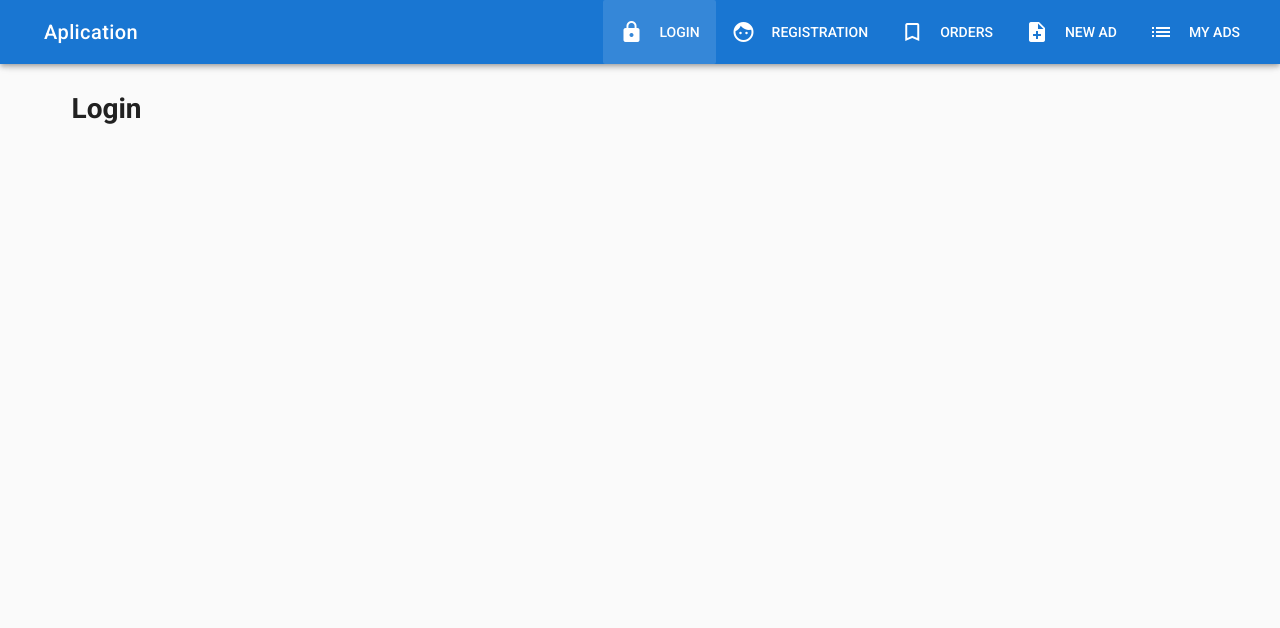
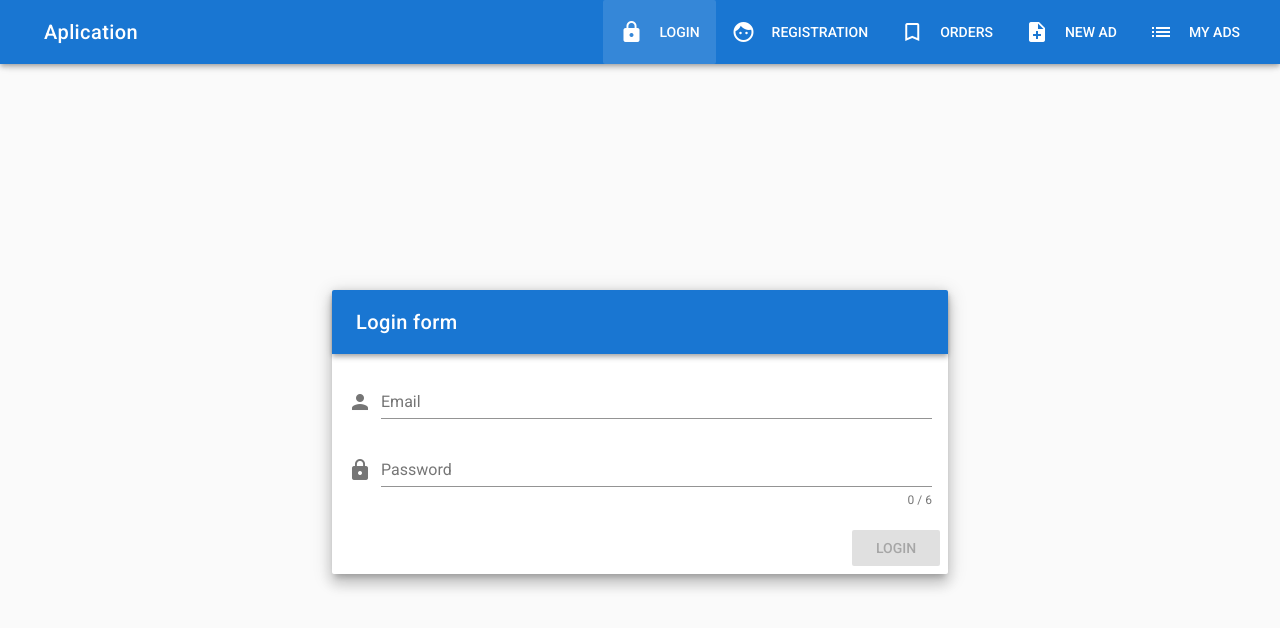
Before and after one commit to TatianaKrivonos/ad-project, a Vue app: page /login in a window 1280 px wide. Shown: the top 628 px of the page. Built offline with nearby package versions, Linux system fonts and the light colour scheme.

Commit message:
создание станицы логина

```diff
--- a/src/components/Auth/Login.vue
+++ b/src/components/Auth/Login.vue
@@ -1,8 +1,46 @@
 <template>
-  <v-container>
-    <v-layout row>
-      <v-flex xs12>
-        <h1>Login</h1>
+  <v-container fluid fill-height>
+    <v-layout align-center justify-center>
+      <v-flex xs12 sm8 md6>
+        <v-card class="elevation-10">
+          <v-toolbar dark color="primary">
+            <v-toolbar-title>Login form</v-toolbar-title>
+          </v-toolbar>
+          <v-card-text>
+            <v-form v-model="valid" validation>
+              <v-text-field
+                prepend-icon="person"
+                name="email"
+                label="Email"
+                type="email"
+                v-model="email"
+                :rules="emailRules"
+              >
+              </v-text-field>
+              <v-text-field
+                prepend-icon="lock"
+                name="password"
+                label="Password"
+                id="password"
+                type="password"
+                :counter="6"
+                v-model="password"
+                :rules="passwordRules"
+              >
+              </v-text-field>
+            </v-form>
+          </v-card-text>
+          <v-card-actions>
+            <v-spacer></v-spacer>
+            <v-btn
+              color="primary"
+              @click="onSubmit"
+              :disabled="!valid"
+            >
+              Login
+            </v-btn>
+          </v-card-actions>
+        </v-card>
       </v-flex>
     </v-layout>
   </v-container>
@@ -11,7 +49,27 @@
   export default {
     data () {
       return {
-
+        email: '',
+        password: '',
+        valid: false,
+        emailRules: [
+          v => !!v || 'E-mail is required',
+          v => /.+@.+/.test(v) || 'E-mail must be valid'
+        ],
+        passwordRules: [
+          v => !!v || 'Password is required',
+          v => v.length >=6 || 'Password must be equal or more than 6 characters'
+        ]
+      }
+    },
+    methods: {
+      onSubmit () {
+        if (this.$refs.form.validate()) {
+          const user = {
+            email: this.email,
+            password: this.passwoed
+          }
+        }
       }
     }
   }
```
